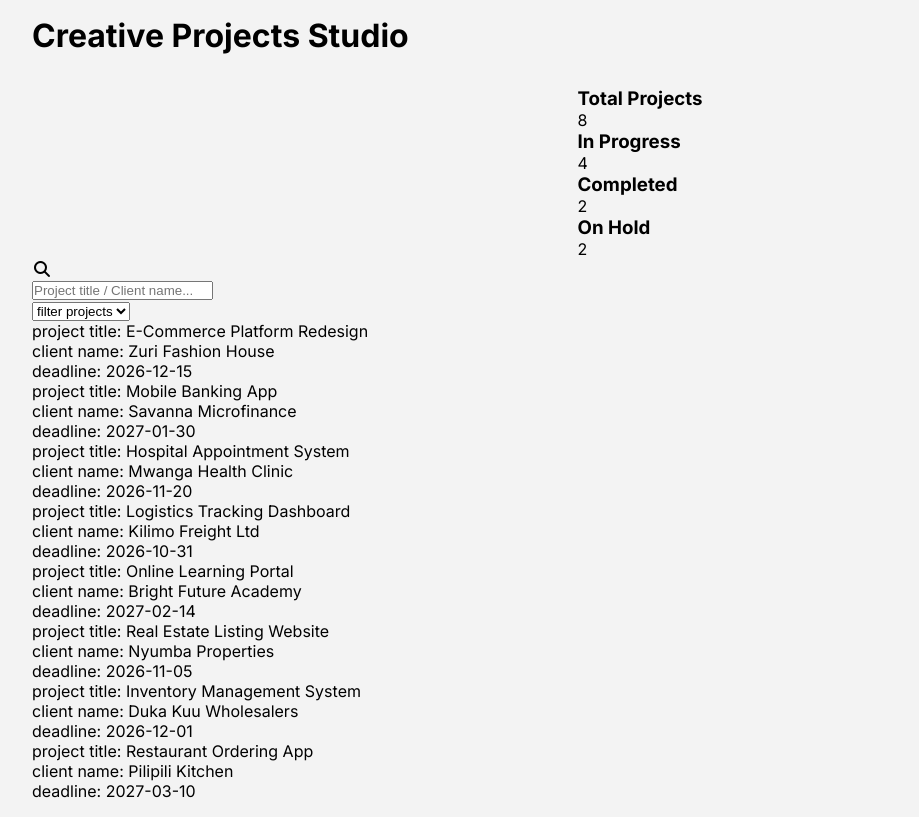
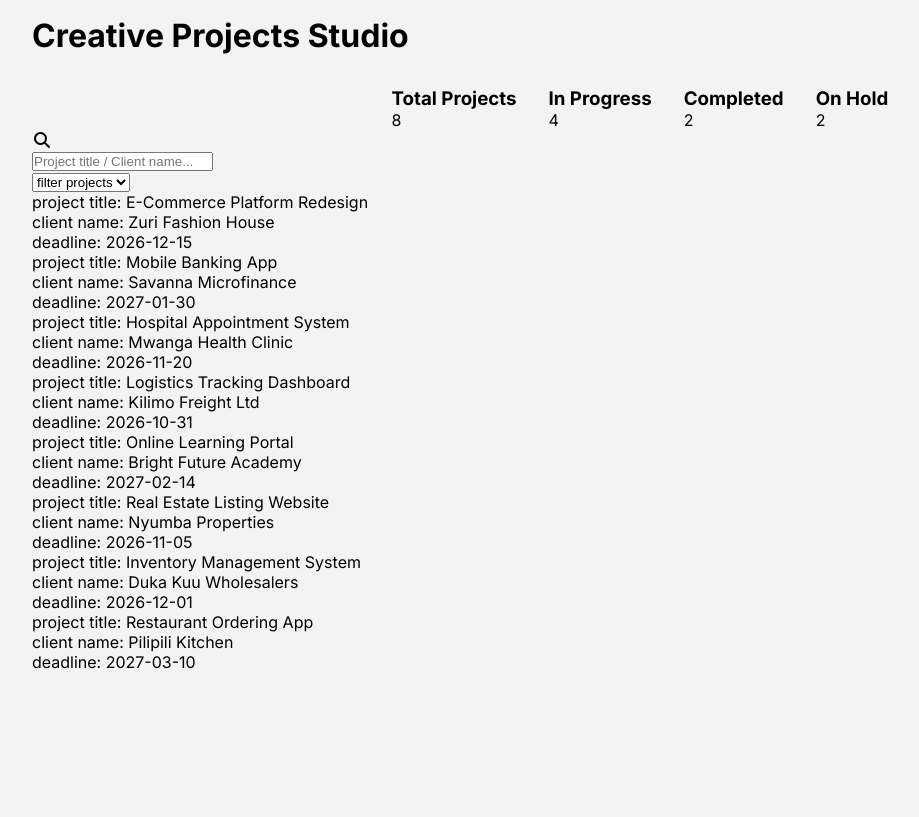
Before and after one commit to justin24er/Professional-React-Architecture-DIGITAL-STUDIO-PROJECT, a React (Vite) app: page / in a window 1280 px wide. Shown: the whole page, without its empty margins (0-919 px from the left). Built offline with nearby package versions, Linux system fonts and the light colour scheme; data requests are answered from the project's data file.

Commit message:
style: styling-dashboard-wrapper
Co-authored-by: tyramcdenis <tyramcdenis@gmail.com>

```diff
--- a/src/layouts/project-dashboard.css
+++ b/src/layouts/project-dashboard.css
@@ -10,3 +10,8 @@ main header {
 header h1 {
     align-self: flex-start;
 }
+.dashboard-card-wrapper {
+    display: flex;
+    justify-content: space-between;
+    gap: 2rem;
+}
```
